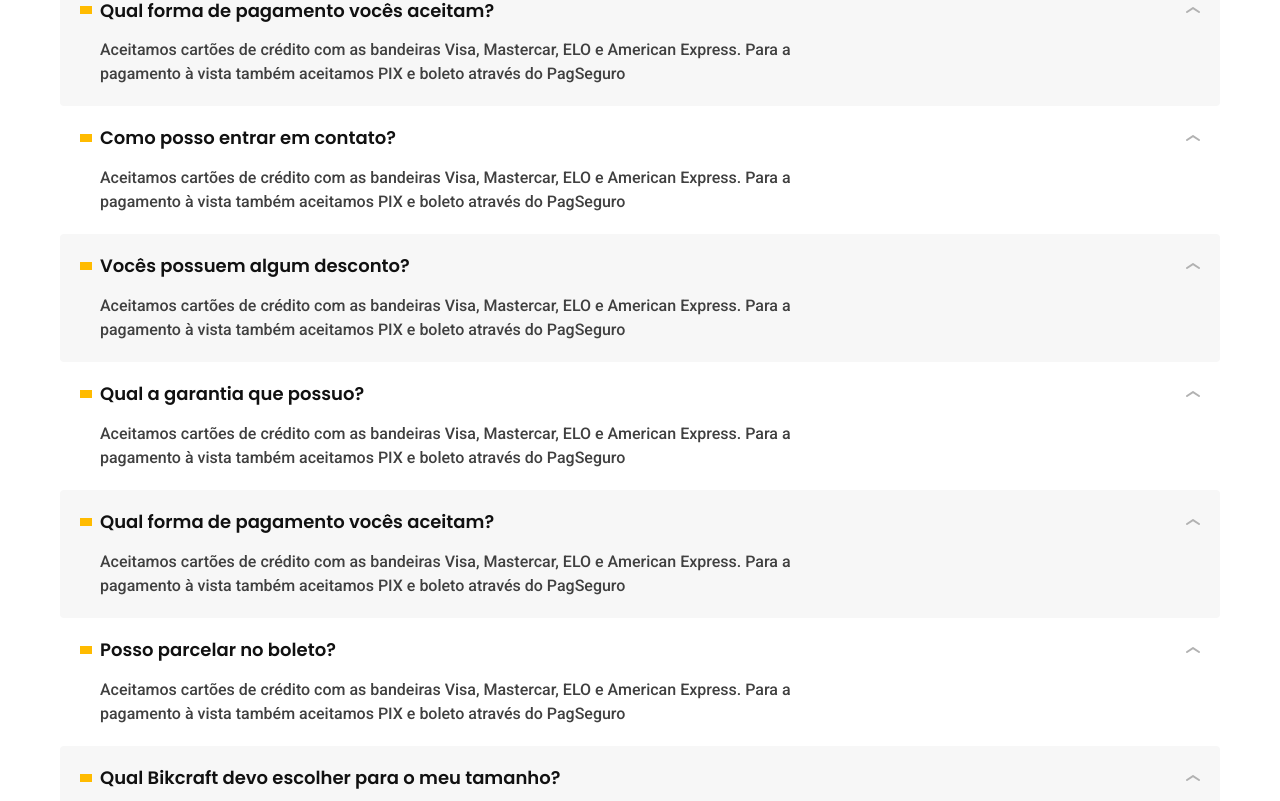
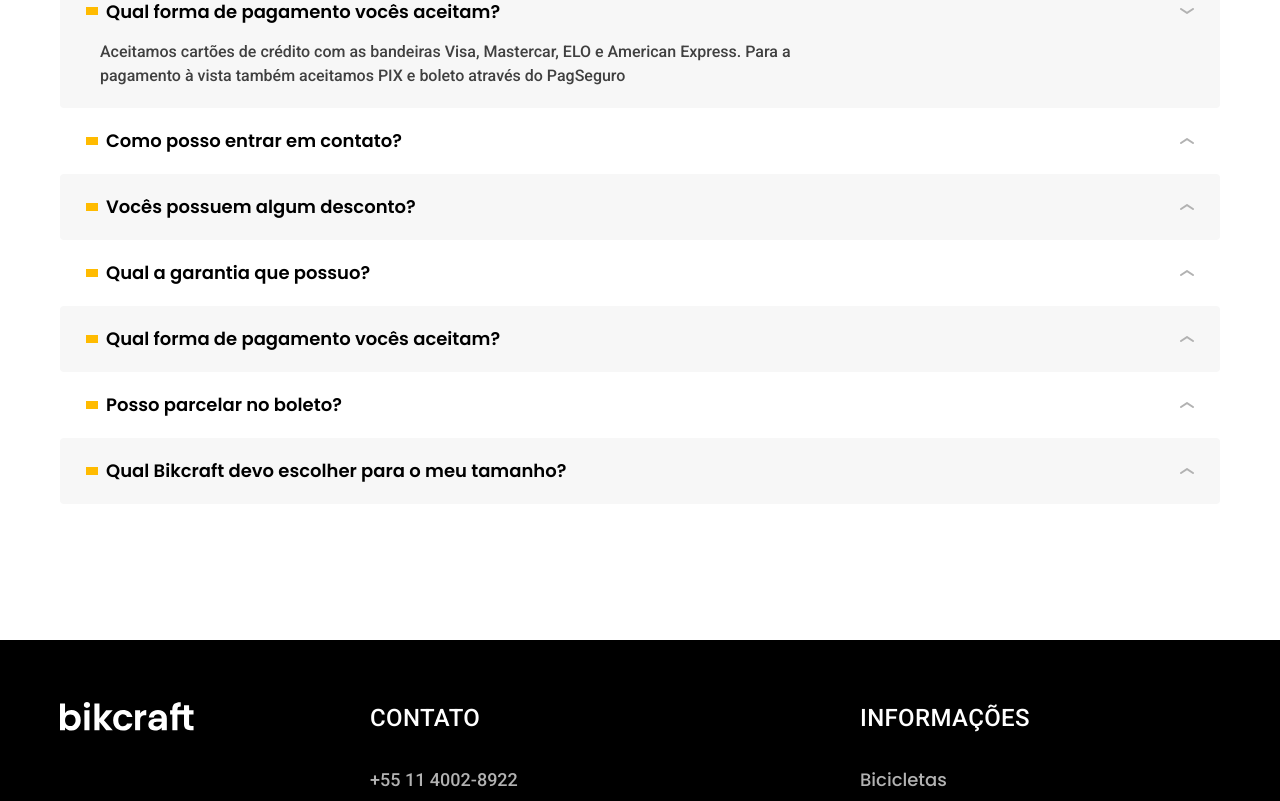
Before and after one commit to Ingridengdesign/origamid-bikcraft, a plain HTML site: page seguros.html in a window 1280 px wide. Shown: the part 1865-2666 px from the top of the page. Drawn offline with Linux system fonts and the light colour scheme.

Commit message:
alterações pag de seguros-secção de perguntas

```diff
--- a/css/seguros/perguntas.css
+++ b/css/seguros/perguntas.css
@@ -12,14 +12,18 @@
 .perguntas dl > div:nth-child(odd) {
   background: var(--cor-1);
 }
-.perguntas dt {
+.perguntas button {
   display: grid;
   grid-template-columns: auto 1fr auto;
   align-items: center;
   gap: 8px;
   cursor: pointer;
+  border: none;
+  background: none;
+  width: 100%;
+  text-align: left;
 }
-.perguntas dt::before {
+.perguntas button::before {
   content: " ";
   display: inline-block;
   width: 12px;
@@ -27,20 +31,26 @@
   background: var(--cor-p1);
   transition: 0.3s;
 }
-.perguntas dt::after {
+.perguntas button::after {
   content: " ";
   display: inline-block;
   width: 14px;
   height: 6px;
   background: url("../../img/icones/seta-abrir.svg");
 }
-.perguntas dt:hover::after {
+.perguntas button:hover::after, .perguntas button[aria-expanded="true"]::after {
   transform: rotate(180deg);
 }
 .perguntas dd {
   padding-left: 20px;
   padding-top: 16px;
   max-width: 80ch;
+}
+.perguntas dd{
+  display: none;
+}
+.perguntas dd.ativa{
+  display: block;
 }
 @media (max-width: 800px) {
   .perguntas {
--- a/js/script.js
+++ b/js/script.js
@@ -12,7 +12,7 @@ function ativarLink(link) {
 
 links.forEach(ativarLink);
 
-//ativar itens do orçamento
+// ativar itens do orçamento
 
 const parametros = new URLSearchParams(location.search);
 
@@ -24,3 +24,22 @@ function ativarProduto(parametro) {
 }
 
 parametros.forEach(ativarProduto);
+
+// perguntas frequentes
+
+const perguntas = document.querySelectorAll(".perguntas button");
+
+function ativarPergunta(evento) {
+  const pergunta = evento.currentTarget;
+  const controls = pergunta.getAttribute("aria-controls");
+  const resposta = document.getElementById(controls);
+
+  resposta.classList.toggle("ativa");
+  const ativa = resposta.classList.contains("ativa");
+  pergunta.setAttribute("aria-expanded", ativa);
+}
+
+function eventosPerguntas(pergunta) {
+  pergunta.addEventListener("click", ativarPergunta);
+}
+perguntas.forEach(eventosPerguntas);
--- a/seguros.html
+++ b/seguros.html
@@ -144,58 +144,112 @@
 
       <dl>
         <div>
-          <dt class="font-1-m-b">Qual forma de pagamento vocês aceitam?</dt>
-          <dd class="font-2-s cor-9">
+          <dt>
+            <button
+              class="font-1-m-b"
+              aria-controls="pergunta1"
+              aria-expanded="true"
+            >
+              Qual forma de pagamento vocês aceitam?
+            </button>
+          </dt>
+          <dd class="font-2-s cor-9 ativa" id="pergunta1">
             Aceitamos cartões de crédito com as bandeiras Visa, Mastercar, ELO e
             American Express. Para a pagamento à vista também aceitamos PIX e
             boleto através do PagSeguro
           </dd>
         </div>
         <div>
-          <dt class="font-1-m-b">Como posso entrar em contato?</dt>
-          <dd class="font-2-s cor-9">
+          <dt>
+            <button
+              class="font-1-m-b"
+              aria-controls="pergunta2"
+              aria-expanded="false"
+            >
+              Como posso entrar em contato?
+            </button>
+          </dt>
+          <dd class="font-2-s cor-9" id="pergunta2">
             Aceitamos cartões de crédito com as bandeiras Visa, Mastercar, ELO e
             American Express. Para a pagamento à vista também aceitamos PIX e
             boleto através do PagSeguro
           </dd>
         </div>
         <div>
-          <dt class="font-1-m-b">Vocês possuem algum desconto?</dt>
-          <dd class="font-2-s cor-9">
+          <dt>
+            <button
+              class="font-1-m-b"
+              aria-controls="pergunta3"
+              aria-expanded="false"
+            >
+              Vocês possuem algum desconto?
+            </button>
+          </dt>
+          <dd class="font-2-s cor-9" id="pergunta3">
             Aceitamos cartões de crédito com as bandeiras Visa, Mastercar, ELO e
             American Express. Para a pagamento à vista também aceitamos PIX e
             boleto através do PagSeguro
           </dd>
         </div>
         <div>
-          <dt class="font-1-m-b">Qual a garantia que possuo?</dt>
-          <dd class="font-2-s cor-9">
+          <dt>
+            <button
+              class="font-1-m-b"
+              aria-controls="pergunta4"
+              aria-expanded="false"
+            >
+              Qual a garantia que possuo?
+            </button>
+          </dt>
+          <dd class="font-2-s cor-9" id="pergunta4">
             Aceitamos cartões de crédito com as bandeiras Visa, Mastercar, ELO e
             American Express. Para a pagamento à vista também aceitamos PIX e
             boleto através do PagSeguro
           </dd>
         </div>
         <div>
-          <dt class="font-1-m-b">Qual forma de pagamento vocês aceitam?</dt>
-          <dd class="font-2-s cor-9">
+          <dt>
+            <button
+              class="font-1-m-b"
+              aria-controls="pergunta5"
+              aria-expanded="false"
+            >
+              Qual forma de pagamento vocês aceitam?
+            </button>
+          </dt>
+          <dd class="font-2-s cor-9" id="pergunta5">
             Aceitamos cartões de crédito com as bandeiras Visa, Mastercar, ELO e
             American Express. Para a pagamento à vista também aceitamos PIX e
             boleto através do PagSeguro
           </dd>
         </div>
         <div>
-          <dt class="font-1-m-b">Posso parcelar no boleto?</dt>
-          <dd class="font-2-s cor-9">
+          <dt>
+            <button
+              class="font-1-m-b"
+              aria-controls="pergunta6"
+              aria-expanded="false"
+            >
+              Posso parcelar no boleto?
+            </button>
+          </dt>
+          <dd class="font-2-s cor-9" id="pergunta6">
             Aceitamos cartões de crédito com as bandeiras Visa, Mastercar, ELO e
             American Express. Para a pagamento à vista também aceitamos PIX e
             boleto através do PagSeguro
           </dd>
         </div>
         <div>
-          <dt class="font-1-m-b">
-            Qual Bikcraft devo escolher para o meu tamanho?
+          <dt>
+            <button
+              class="font-1-m-b"
+              aria-controls="pergunta7"
+              aria-expanded="false"
+            >
+              Qual Bikcraft devo escolher para o meu tamanho?
+            </button>
           </dt>
-          <dd class="font-2-s cor-9">
+          <dd class="font-2-s cor-9" id="pergunta7">
             Aceitamos cartões de crédito com as bandeiras Visa, Mastercar, ELO e
             American Express. Para a pagamento à vista também aceitamos PIX e
             boleto através do PagSeguro
```
